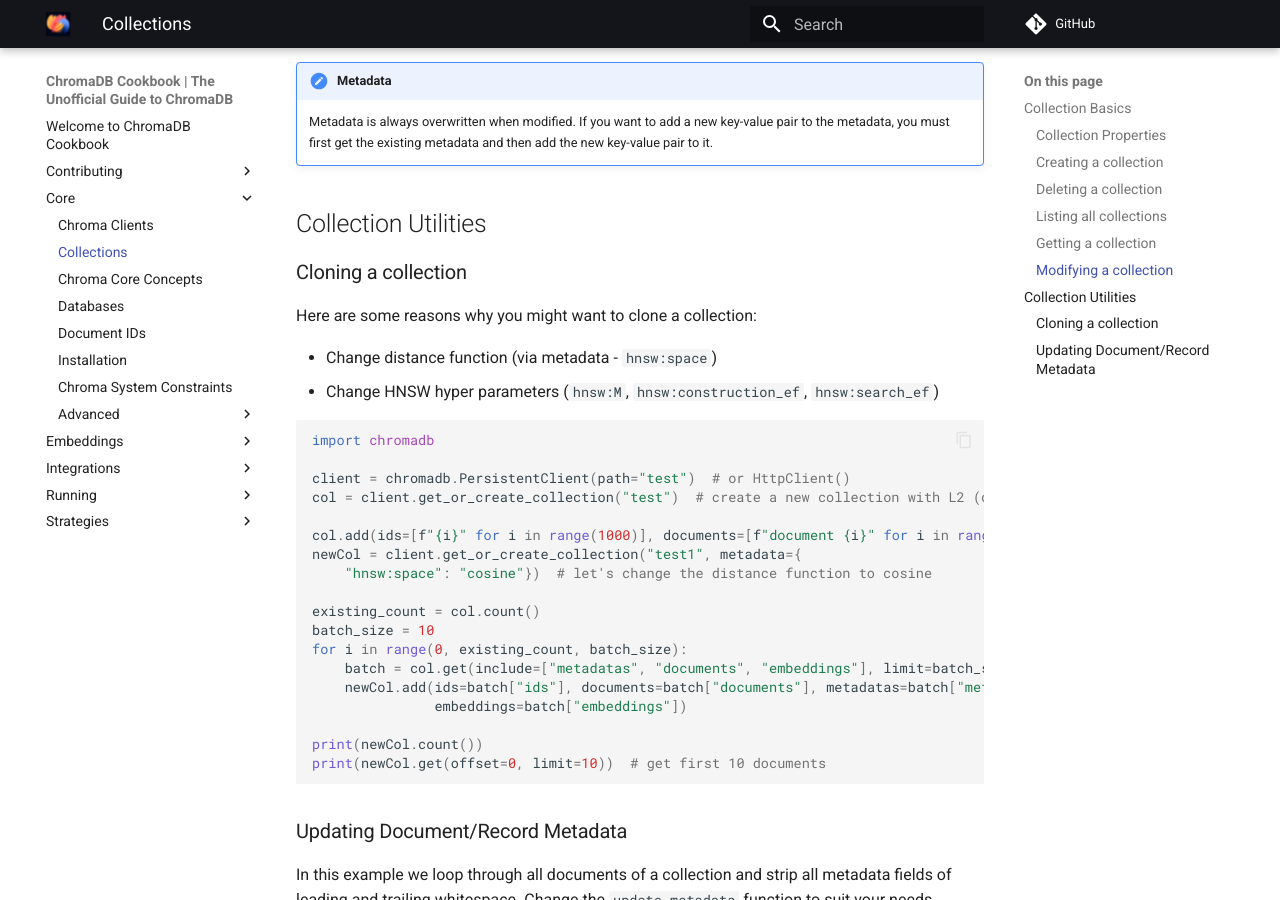
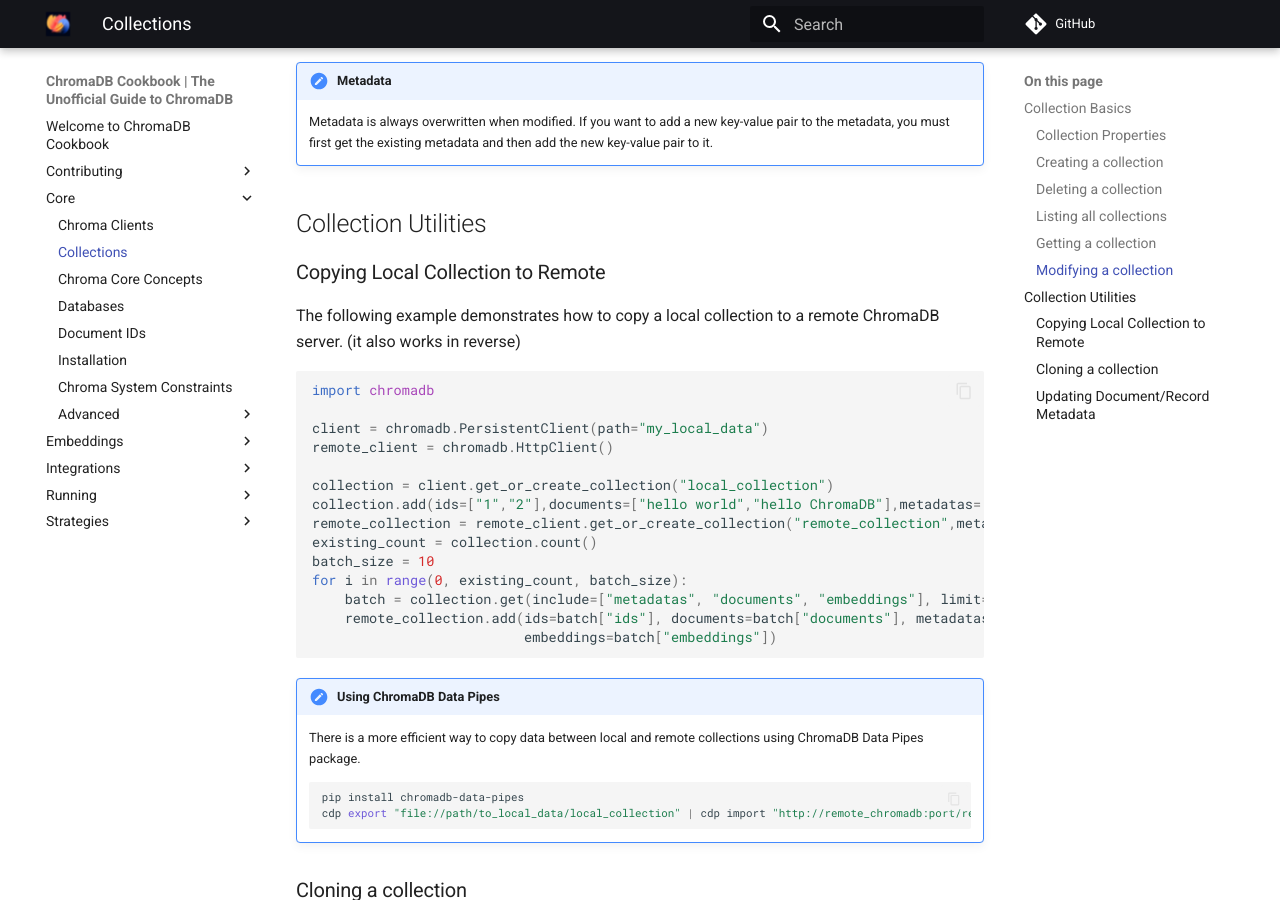
Before and after one commit to amikos-tech/chroma-cookbook, an MkDocs documentation site: the page built from docs/core/collections.md, in a window 1280 px wide and 900 px high, scrolled down 1543 px. Built offline with MkDocs 1.6.1 and Material for MkDocs 9.7.7, drawn with Linux system fonts in a browser that asks for light colours; comment, search, counter and statistics services are not loaded.

Commit message:
feat: Local to remote collection copy.

````diff
--- a/docs/core/collections.md
+++ b/docs/core/collections.md
@@ -78,6 +78,34 @@
 
 ## Collection Utilities
 
+### Copying Local Collection to Remote
+
+The following example demonstrates how to copy a local collection to a remote ChromaDB server. (it also works in reverse)
+
+```python
+import chromadb
+
+client = chromadb.PersistentClient(path="my_local_data")
+remote_client = chromadb.HttpClient()
+
+collection = client.get_or_create_collection("local_collection")
+collection.add(ids=["1","2"],documents=["hello world","hello ChromaDB"],metadatas=[{"a":1},{"b":2}])
+remote_collection = remote_client.get_or_create_collection("remote_collection",metadata=collection.metadata)
+existing_count = collection.count()
+batch_size = 10
+for i in range(0, existing_count, batch_size):
+    batch = collection.get(include=["metadatas", "documents", "embeddings"], limit=batch_size, offset=i)
+    remote_collection.add(ids=batch["ids"], documents=batch["documents"], metadatas=batch["metadatas"],
+                          embeddings=batch["embeddings"])
+```
+
+!!! note "Using ChromaDB Data Pipes"
+    There is a more efficient way to copy data between local and remote collections using ChromaDB Data Pipes package.
+    ```bash
+    pip install chromadb-data-pipes
+    cdp export "file://path/to_local_data/local_collection" | cdp import "http://remote_chromadb:port/remote_collection" --create
+    ```
+
 ### Cloning a collection
 
 Here are some reasons why you might want to clone a collection:
````
